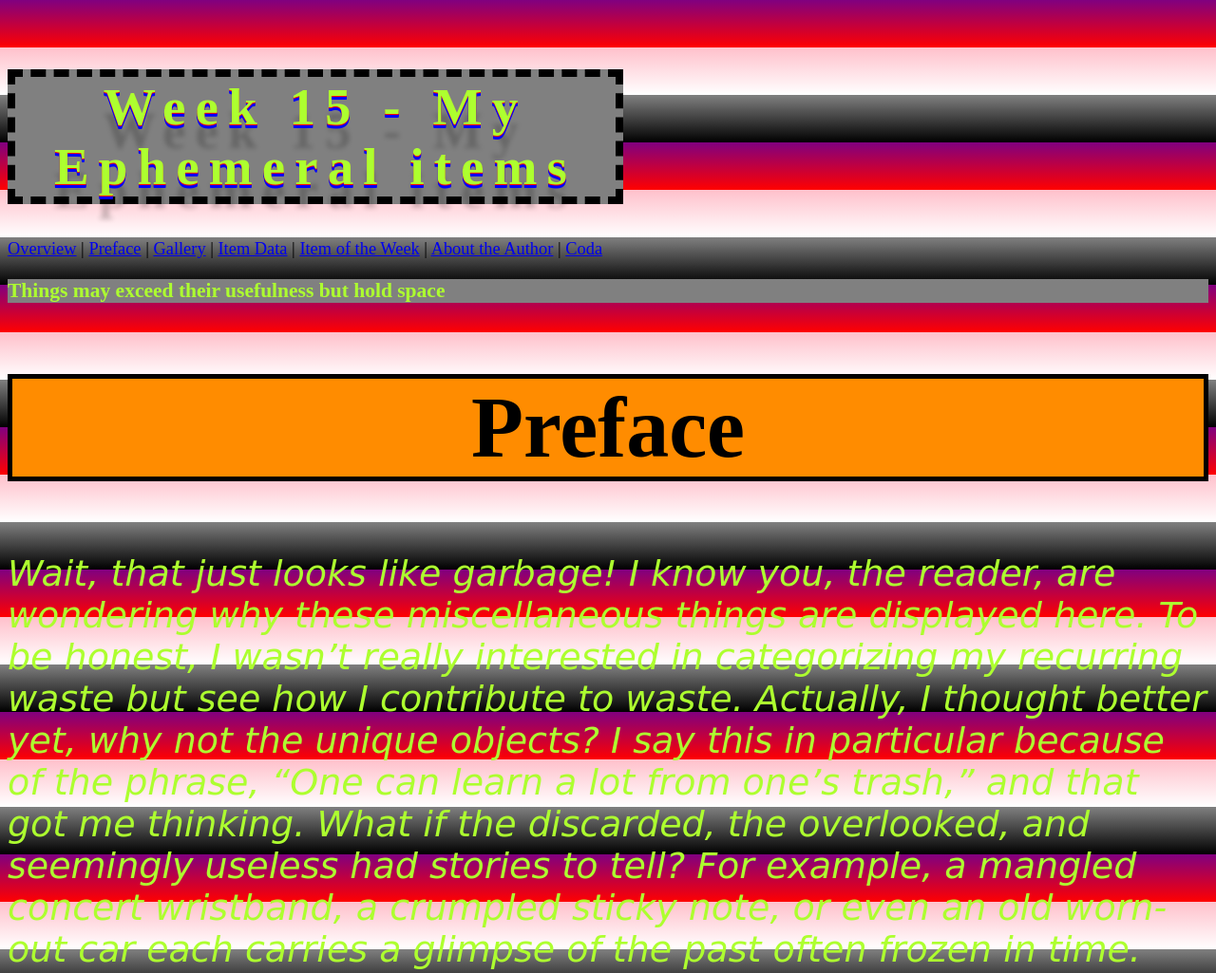
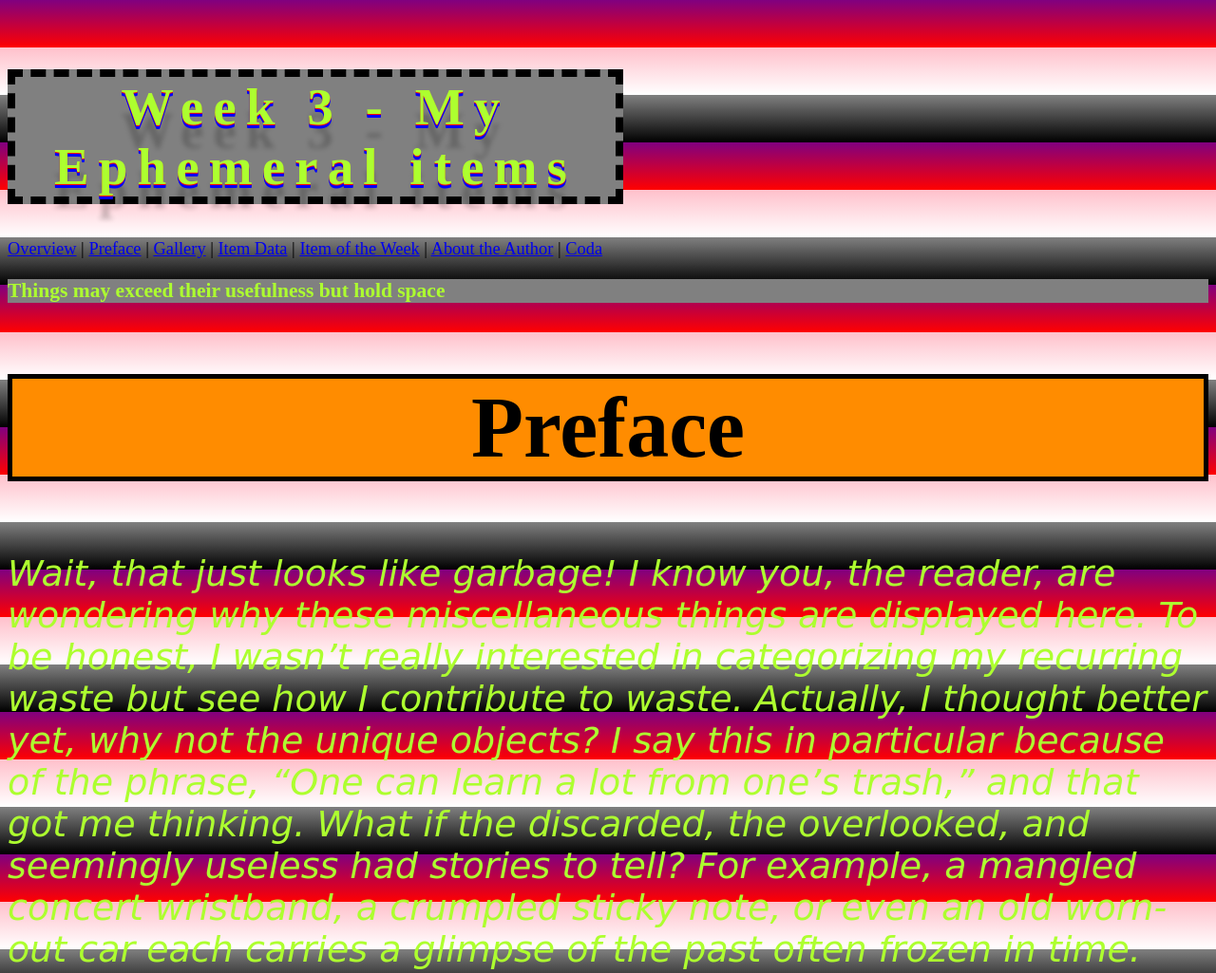
Before and after one commit to Clouis2/Twp-tester, a plain HTML site: page Ugly.html in a window 1280 px wide. Shown: the top 1025 px of the page at 95% size. Drawn offline with Linux system fonts and the light colour scheme; a web font is replaced by a local one.

Commit message:
Update Ugly.html

```diff
--- a/Ugly.html
+++ b/Ugly.html
@@ -85,7 +85,7 @@ h3 {
 </style>
 
 
-<h1>Week 15 - My Ephemeral items </h1>
+<h1>Week 3 - My Ephemeral items </h1>
 <nav>
 	<a href="#sec1">Overview</a>		|
 	<a href="#sec2">Preface</a>		|
```
